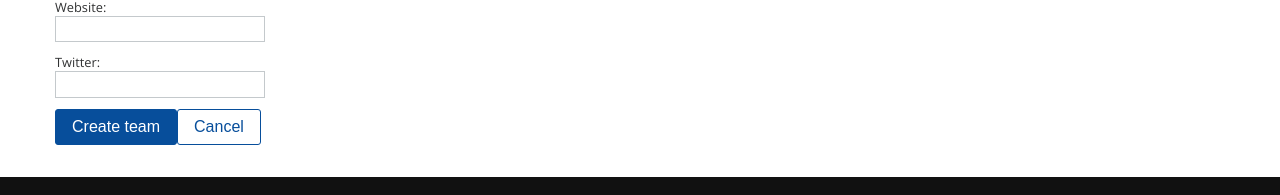
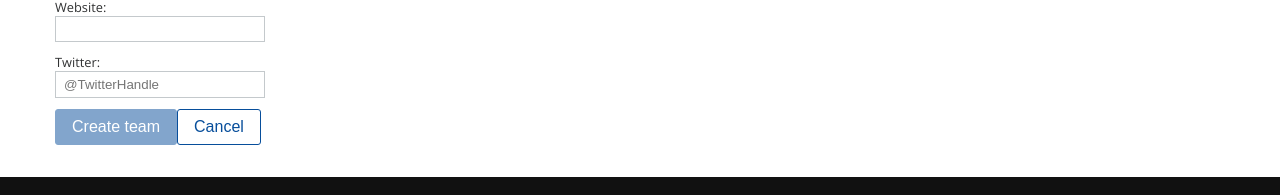
Before and after one commit to HappyNiel/neo-project-ullrich, an Angular app: page /team in a window 1280 px wide. Shown: the part 573-768 px from the top of the page. Built offline with nearby package versions, Linux system fonts and the light colour scheme; no server answers.

Commit message:
Refactor some code using Template Driven forms

```diff
--- a/src/app/teams/teams.component.html
+++ b/src/app/teams/teams.component.html
@@ -22,24 +22,47 @@
 
 <section>
 	<h3>Create a new team</h3>
-	<form class="Form" [formGroup]="newTeam" (ngSubmit)="createTeam()">
-		<div class="Segment">
-			<label>Team name:</label>
-			<input type="text" formControlName="Name" />
+	<form class="Form" (ngSubmit)="createTeam(newTeamForm)" #newTeamForm="ngForm">
+		<div class="Segment form-group">
+			<label for="name">Team name:</label>
+			<input
+				type="text"
+				id="name"
+				class="form-control"
+				name="name"
+				ngModel
+				required>
 		</div>
-		<div class="Segment">
-			<label>Nationality:</label>
-			<input type="text" formControlName="Nationality" />
+		<div class="Segment form-group">
+			<label for="nationality">Nationality:</label>
+			<input
+				type="text"
+				id="nationality"
+				class="form-control"
+				name="nationality"
+				ngModel
+				required>
 		</div>
-		<div class="Segment">
-			<label>Website:</label>
-			<input type="text" formControlName="Website" />
+		<div class="Segment form-group">
+			<label for="website">Website:</label>
+			<input
+				type="url"
+				id="website"
+				class="form-control"
+				name="website"
+				ngModel>
 		</div>
-		<div class="Segment">
-			<label>Twitter:</label>
-			<input type="text" formControlName="Twitter" />
+		<div class="Segment form-group">
+			<label for="twitter">Twitter:</label>
+			<input
+				type="text"
+				id="twitter"
+				class="form-control"
+				name="twitter"
+				placeholder="@TwitterHandle"
+				ngModel>
 		</div>
-		<button type="submit" class="Button" [disabled]="!newTeam.valid">
+		<button type="submit" class="Button" [disabled]="!newTeamForm.valid">
 			Create team
 		</button>
 		<button type="button" class="Button Ghost">
--- a/src/app/teams/teams.component.ts
+++ b/src/app/teams/teams.component.ts
@@ -1,23 +1,29 @@
-import { Component, OnInit } from '@angular/core';
-import { TeamService } from '../services/team.service';
-import { FormGroup, FormControl, FormBuilder, Validators } from '@angular/forms';
+import { Component, OnInit, ViewChild } from "@angular/core";
+import { TeamService } from "../services/team.service";
+import { FormGroup, FormControl, FormBuilder, Validators, NgForm } from "@angular/forms";
 
 @Component({
-	selector: 'app-teams',
-	templateUrl: './teams.component.html',
-	styleUrls: ['./teams.component.scss']
+	selector: "app-teams",
+	templateUrl: "./teams.component.html",
+	styleUrls: ["./teams.component.scss"]
 })
 export class TeamsComponent implements OnInit {
+	@ViewChild("newTeamForm") signupForm: NgForm;
 	public teams;
+	public newTeam = {
+		"Name": "",
+		"Nationality": "",
+		"Website": "",
+		"Twitter": ""
+	};
 
-	newTeam: FormGroup;
+	// newTeam: FormGroup;
 
 
-	constructor(private _teamService: TeamService, private formBuilder: FormBuilder) { }
+	constructor(private _teamService: TeamService) { }
 
 	ngOnInit() {
 		this.teams = [];
-		this.createForm();
 		this.getTeams();
 	}
 
@@ -28,30 +34,15 @@ export class TeamsComponent implements OnInit {
 		);
 	}
 
-	createTeam() {
-		this._teamService.createTeam(this.buildSaveObject()).subscribe(
-			data => { this.newTeam.reset(); this.getTeams(); },
+	public createTeam() {
+		this.newTeam.Name = this.signupForm.value.name;
+		this.newTeam.Nationality = this.signupForm.value.nationality;
+		this.newTeam.Website = this.signupForm.value.website;
+		this.newTeam.Twitter = this.signupForm.value.twitter;
+
+		this._teamService.createTeam(this.newTeam).subscribe(
+			data => { this.signupForm.reset(); this.getTeams(); },
 			err => { console.error(err); }
 		);
 	}
-
-	buildSaveObject() {
-		const formModel = this.newTeam.value;
-
-		return {
-			Name: formModel.Name as String,
-			Nationality: formModel.Nationality as String,
-			Website: formModel.Website as String,
-			Twitter: formModel.Twitter as String
-		};
-	}
-
-	createForm() {
-		this.newTeam = this.formBuilder.group({
-			Name: ['', Validators.required],
-			Nationality: '',
-			Website: '',
-			Twitter: ''
-		});
-	}
 }
--- a/src/styles/patterns/_buttons.scss
+++ b/src/styles/patterns/_buttons.scss
@@ -20,6 +20,11 @@
 		border: 1px solid $NeoDarkBlue;
 	}
 
+	&:disabled{
+		opacity: 0.5;
+		cursor: not-allowed;
+	}
+
 	&.Ghost{
 		background: $White;
 		color: $NeoBlue;
--- a/src/styles/patterns/_forms.scss
+++ b/src/styles/patterns/_forms.scss
@@ -4,7 +4,7 @@ Styling code for forms and input elements.
 
 @import "../general-styles";
 
-input[type=text], input[type=email], textarea{
+input[type=text], input[type=email], input[type=url], textarea{
 	padding: 0.3rem 0.5rem;
 	border: 1px solid $Grey;
 
--- a/tslint.json
+++ b/tslint.json
@@ -85,7 +85,7 @@
     "prefer-const": true,
     "quotemark": [
       true,
-      "single"
+      "double"
     ],
     "radix": true,
     "semicolon": [
```
Also changed, not shown: src/app/app.module.ts (+15 -15 lines), src/app/services/team.service.ts (+5 -5 lines).
